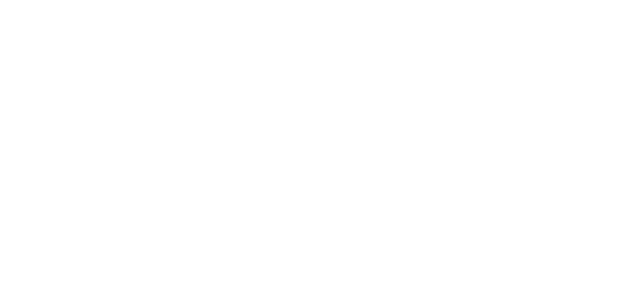
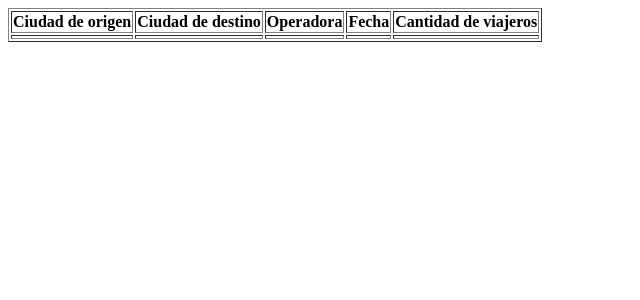
Before and after one commit to Jachada/GestionDeVuelos, a PHP site: page /content/vuelosTripulante.php in a window 1280 px wide. Before the commit the part shown is empty. Shown: the top 300 px of the page, without its empty margins (0-640 px from the left). Run offline with PHP 8.4, Linux system fonts and the light colour scheme; lists and menus that the app fills with data are empty.

Commit message:
Listo para añadir PHP

```diff
--- a/content/vuelosTripulante.php
+++ b/content/vuelosTripulante.php
@@ -7,6 +7,23 @@
     <title>Document</title>
 </head>
 <body>
-
+    <table border=1>
+        <thead>
+            <tr>
+                <th>Ciudad de origen</th>
+                <th>Ciudad de destino</th>
+                <th>Operadora</th>
+                <th>Fecha</th>
+                <th>Cantidad de viajeros</th>
+            </tr>
+        </thead>
+        <tbody>
+            <td></td>
+            <td></td>
+            <td></td>
+            <td></td>
+            <td></td>
+        </tbody>
+    </table>
 </body>
 </html>
```
